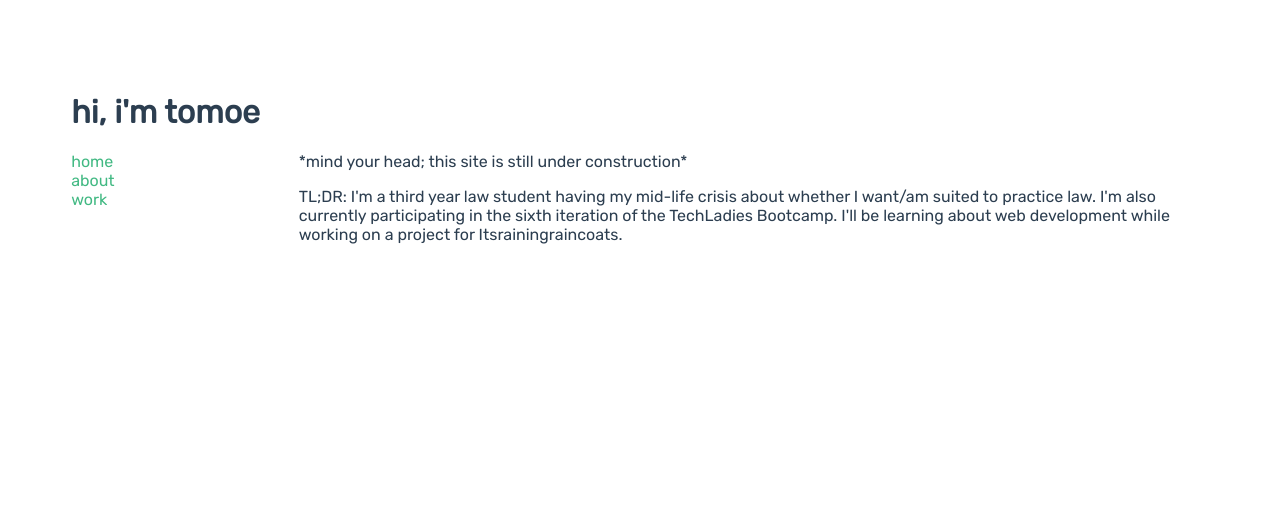
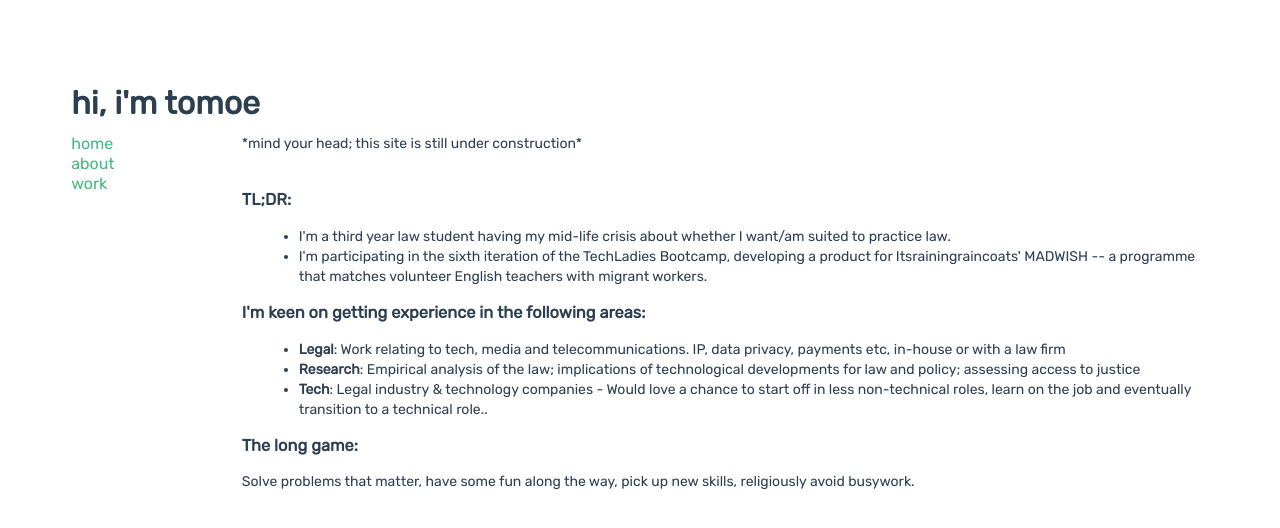
Before and after one commit to szktm/hello-world, a Vue app: page /#/ in a window 1280 px wide. Shown: the top 528 px of the page. Built offline with nearby package versions, Linux system fonts and the light colour scheme.

Commit message:
added more information on Home page

```diff
--- a/src/App.vue
+++ b/src/App.vue
@@ -7,7 +7,9 @@
     <router-link to="/about">about</router-link><br>
     <router-link to="/work">work</router-link>
   </div>
-  <router-view/>
+  <div class="content">
+    <router-view/>
+  </div>
 
 </template>
 
@@ -32,14 +34,11 @@
 
 }
 #nav {
-  align-content: left;
-  text-align: left;
   width: 15%;
-  padding-right: 10%;
   display: block;
-  width: 10%;
   height: 100vh;
   float: left;
+  margin: flex
 }
 
 #nav a {
@@ -48,6 +47,12 @@
 
 }
 
+.content {
+  margin: auto;
+
+  font-size: 14px
+
+}
 
 
 
--- /dev/null
+++ b/src/components/Timeline.vue
@@ -0,0 +1,107 @@
+<template>
+    <div>
+        <div class="TimelineItem" v-for="(item, index) in items" :key="index">
+                <div id="date"> {{item.date}} </div>
+                <!-- Length of vertical line changes based on position in array-->
+                <div>
+                    <div class="firstline" v-if="index == 0"></div>
+                    <div class="lastline" v-else-if="index == items.length - 1"></div>
+                    <div class ="line" v-else></div>
+                    <!-- If a student has dropped out, white dot is rendered -->
+                    <div class ="dot"></div>
+                </div>
+                <div id="description"> {{item.description}} </div>
+        </div>
+    </div>
+
+</template>
+
+<script>
+export default {
+    name: "Timeline",
+    props: {
+        items: {
+            type: Array,
+            default: () => []
+            /*
+            * item: { date: Date, description: String, status: Number }
+            */
+        }
+    }
+
+
+}
+</script>
+
+<style>
+
+.TimelineItem {
+/* Blue Rectangle Background */
+    width: 384px;
+    height: 56px;
+
+/*Font styling*/
+    font-size: 14px;
+    line-height: 20px;
+
+/* identical to box height, or 143% */
+    display: flex;
+    align-items: center;
+
+/* Font colour: Primary Dark */
+    color: #2F4858;
+    }
+
+#date {
+    margin: auto;
+    margin-right: 9px;
+    width: 85px;
+    height: 20px;
+
+}
+#description {
+    margin-top: 8px;
+    margin-bottom: 8px;
+    margin-right: 24px;
+    margin-left: 9px;
+    width: 225px;
+    height: 40px;
+    overflow: auto;
+}
+.dot {
+    height: 16px;
+    width: 16px;
+    background: #2F4858;
+    border-radius: 50%;
+    text-align: centre;
+    z-index: 2;
+}
+
+.line {
+    background: #2F4858;
+    width:1px;
+    height:56px;
+
+    z-index: 0;
+    }
+
+.firstline {
+    background:  #2F4858;
+    width:1px;
+    height:35px;
+    margin-top: 20px;
+    position:absolute;
+    left: 146px;
+    z-index:1;
+    }
+
+.lastline {
+    background:  #2F4858;
+    width:1px;
+    height:35px;
+    margin-bottom: 24px;
+    position:absolute;
+    left: 146px;
+    z-index:1;
+    }
+</style>
--- a/src/views/About.vue
+++ b/src/views/About.vue
@@ -1,5 +1,5 @@
 <template>
-[insert things about myself]
+    Under construction. Not many fun facts about myself.
 </template>
 
 <style>
--- a/src/views/Home.vue
+++ b/src/views/Home.vue
@@ -1,10 +1,22 @@
 <template>
-<p> *mind your head; this site is still under construction*
-</p>
-<p>TL;DR: I'm a third year law student having my mid-life crisis about whether I want/am suited to practice law.
-I'm also currently participating in the sixth iteration of the TechLadies Bootcamp. I'll be learning about web development while working on a project for Itsrainingraincoats.
 
-</p>
+ *mind your head; this site is still under construction*
+<br>
+<br>
+<h3> TL;DR: </h3>
+<ul>
+  <li> I'm a  third year law student having my mid-life crisis about whether I want/am suited to practice law. </li>
+  <li> I'm participating in the sixth iteration of the TechLadies Bootcamp, developing a product for Itsrainingraincoats' MADWISH -- a programme that matches volunteer English teachers with migrant workers. </li>
+</ul>
+<h3> I'm keen on getting experience in the following areas: </h3>
+<ul>
+  <li v-for="(item,index) in opps" :key="index">
+    <strong>{{item.area}}</strong>: {{item.description}}
+  </li>
+</ul>
+
+<h3> The long game: </h3>
+Solve problems that matter, have some fun along the way, pick up new skills, religiously avoid busywork.
 </template>
 
 <script>
@@ -12,11 +24,38 @@ I'm also currently participating in the sixth iteration of the TechLadies Bootca
 
 export default {
   name: 'Home',
-  components: {}
+  components: {},
+  data() {
+    return {
+      opps: [
+        {
+          area: "Legal",
+          description: "Work relating to tech, media and telecommunications. IP, data privacy, payments etc, in-house or with a law firm"
+        },
+        {
+          area: "Research",
+          description: "Empirical analysis of the law; implications of technological developments for law and policy; assessing access to justice"
+        },
+        {
+          area: "Tech",
+          description: "Legal industry & technology companies - Would love a chance to start off in less non-technical roles, learn on the job and eventually transition to a technical role.."
+        }
+
+      ]
+
+    }
   }
+  }
+
 
 </script>
 
 <style>
+ul {
+  padding-left: 20%
+}
 
+body {
+  line-height: 20px
+}
 </style>
--- a/src/views/Work.vue
+++ b/src/views/Work.vue
@@ -1,14 +1,39 @@
 <template>
-[things I've done go here]
+        under construction. trying to get a timeline component that i made to work, but it's being stubborn.
+        <div class="card">
+            <Timeline :items="items"></Timeline>
+        </div>
 </template>
 
 <script>
+import Timeline from '../components/Timeline.vue'
 export default {
-name: 'Work'
+    name: 'Work',
+    components: {
+        Timeline
+    },
+    data() {
+        return {
+            items: [
+                {
+                    date: "2001",
+                    description: "Moved from Japan to Singapore"
+                },
+                {
+                    date: "2018",
+                    description: "Having a crisis"
+                }
+            ]
+        }
+    }
 }
 </script>
 
 <style>
-
+.card {
+    width: 448px;
+    height: 600px;
+    padding: 32px;
+}
 
 </style>
```
